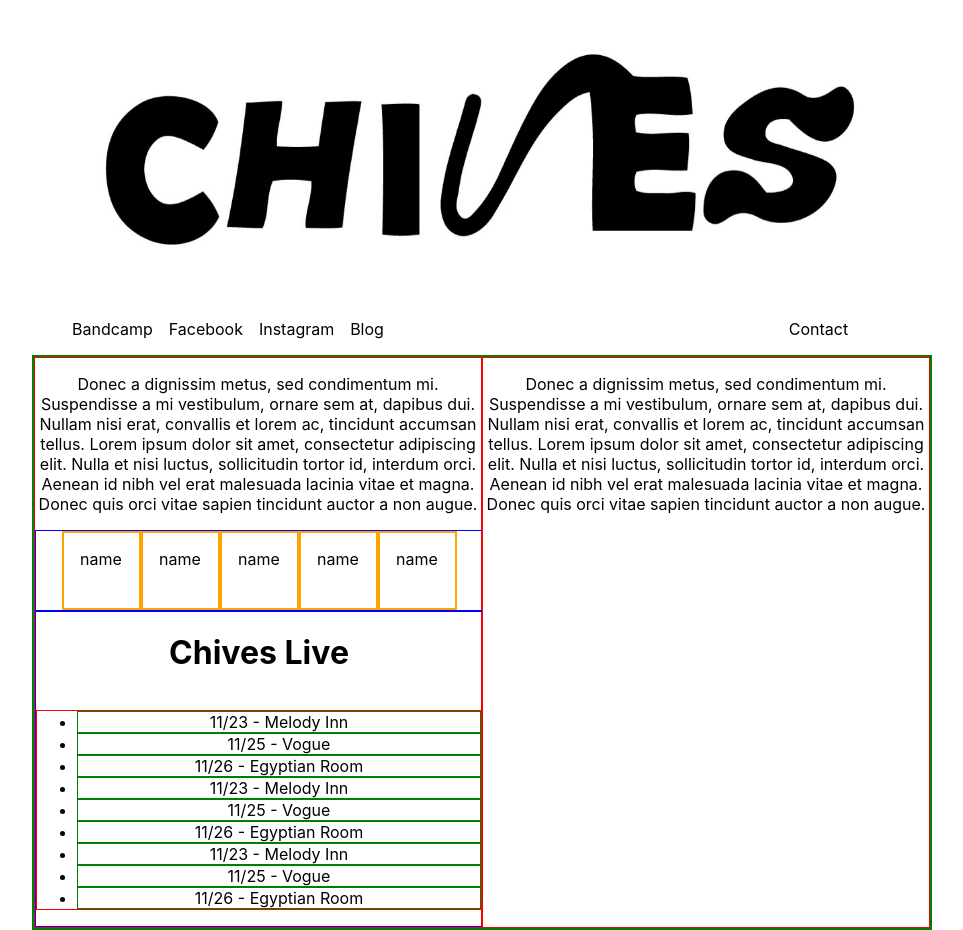
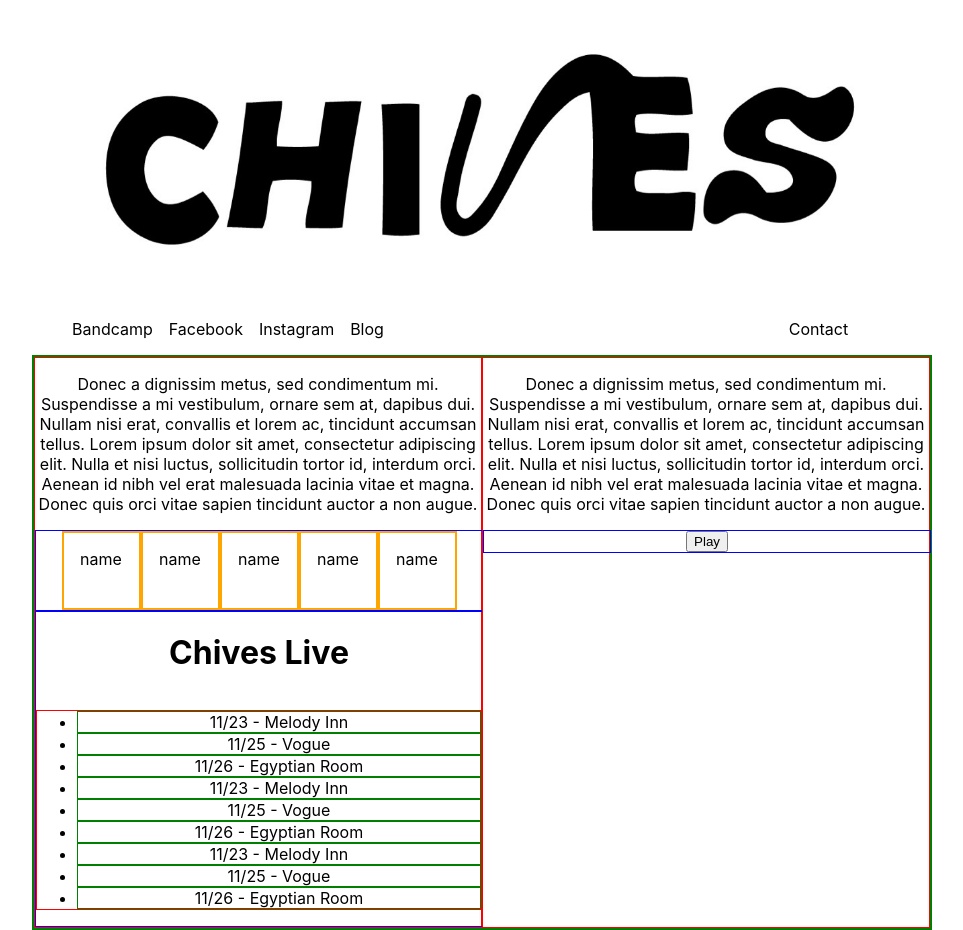
Before and after one commit to ZMcClung88/CustomChives, a React (Create React App) app: page / in a window 1280 px wide. Shown: the whole page, without its empty margins (160-1123 px from the left). Built offline with nearby package versions, Linux system fonts and the light colour scheme.

Commit message:
saving changes

```diff
--- a/src/App.js
+++ b/src/App.js
@@ -7,6 +7,7 @@ import NavbarComponent from './components/NavbarComponent';
 import Bio from './components/BioComponent';
 import BandMates from './components/BandMatesComponent';
 import LiveDatesComponent from './components/DatesComponent';
+import SongComponent from './components/SongComponent';
 
 class App extends Component {
   render() {
@@ -30,6 +31,7 @@ class App extends Component {
           </div>
           <div style={{ border: '1px solid red' }}>
             <Bio />
+            <SongComponent />
           </div>
         </div>
       </div>
--- /dev/null
+++ b/src/components/SongComponent.js
@@ -0,0 +1,11 @@
+import React from 'react';
+
+const SongComponent = props => {
+  return (
+    <div style={{ height: 'auto', width: '100%', border: '1px solid blue', display: 'flex', justifyContent: 'center' }}>
+      <button>Play</button>
+    </div>
+  );
+};
+
+export default SongComponent;
```
